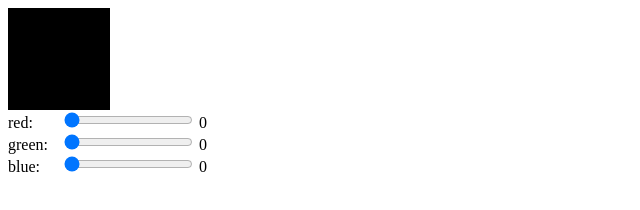
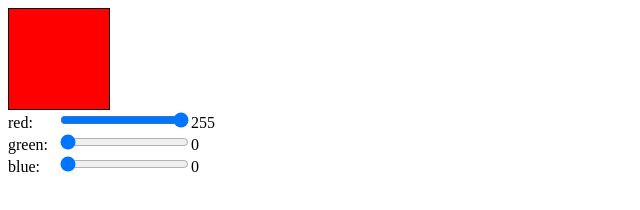
Before and after one commit to csci312-f19/practical-02-Brookscarroll, a website: page index.html in a window 1280 px wide. Shown: the whole page, without its empty margins (0-640 px from the left). Drawn offline with Linux system fonts and the light colour scheme.

Commit message:
secondCommit

```diff
--- a/index.html
+++ b/index.html
@@ -23,43 +23,28 @@
   <body>
     <div class="color-picker">
       <div class="color-swatch" ></div>
-      <div class="red-slider">
-        <div class="color-label">red:</div>
-        <input type="range" min="0" max="255" id="slider-r" value="0"/>
-        <span id="value-r"></span>
-      </div>
-      <div class="green-slider">
-        <div class="color-label">green:</div>
-        <input type="range" min="0" max="255" id="slider-g" value="0"/>
-        <span id="value-g"></span>
-      </div>
-      <div class="blue-slider">
-        <div class="color-label">blue: </div>
-        <input type="range" min="0" max="255" id="slider-b" value="0"/>
-        <span id="value-b"></span>
-      </div>
     </div>
 
     <script type="text/javascript">
       const colorBox = document.querySelector('.color-swatch');
-      const colors = ['r','g','b'];
+      const picker = document.querySelector('.color-picker');
+      let currentColor = {'red':255, 'green':0, 'blue': 0};
 
-      const labels = colors.map((color) => {
-        return document.getElementById(`value-${color}`);
-      });
 
-      const sliders = colors.map((color) => {
-        return document.getElementById(`slider-${color}`);
-      });
+      const update = function(newColor) {
+        currentColor = { ...currentColor, ...newColor }
+        const { red, green, blue } = currentColor;
 
-      const update = function() {
-        colorBox.style.background =
-          `rgb(${sliders[0].value}, ${sliders[1].value}, ${sliders[2].value})`;
-        sliders.forEach((slider, index) => labels[index].innerHTML = slider.value);
+        colorBox.style.background = `rgb(${red}, ${green}, ${blue})`;
       };
 
+      Object.keys(currentColor).forEach((color) =>{
+        // initialize slider in here
+        let slider = createSlider(color, currentColor[color], update);
+        picker.appendChild(slider);
+      });
       // Set oninput callback for each slider
-      sliders.forEach((slider) => slider.oninput = update);
+
       update();
     </script>
 
--- a/package.json
+++ b/package.json
@@ -7,7 +7,7 @@
     "test": "jest",
     "lint": "eslint ."
   },
-  "author": "",
+  "author": "Brookscarroll",
   "contributors": [
     "Christopher Andrews <candrews@middlebury.edu>",
     "Michael Linderman <mlinderman@middlebury.edu>"
```
Also changed, not shown: color-picker.js (line endings or trailing spaces).
